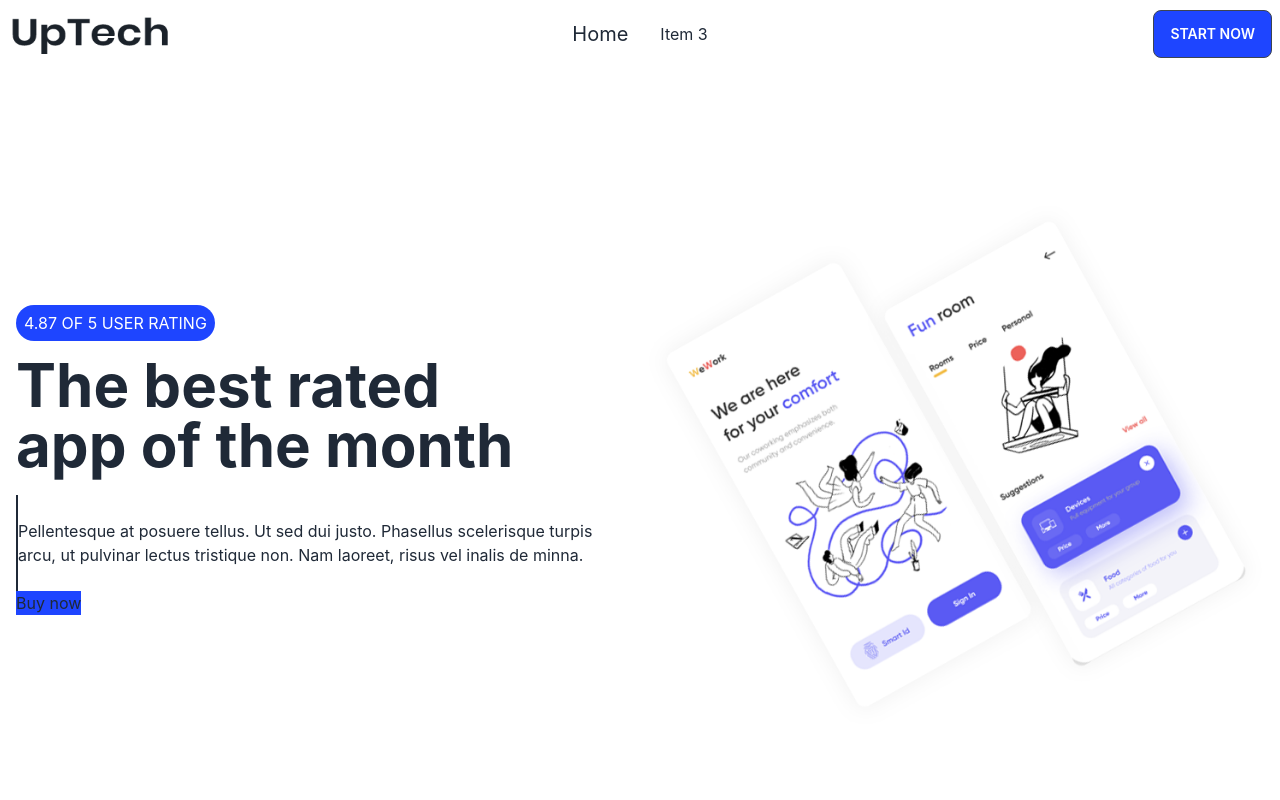
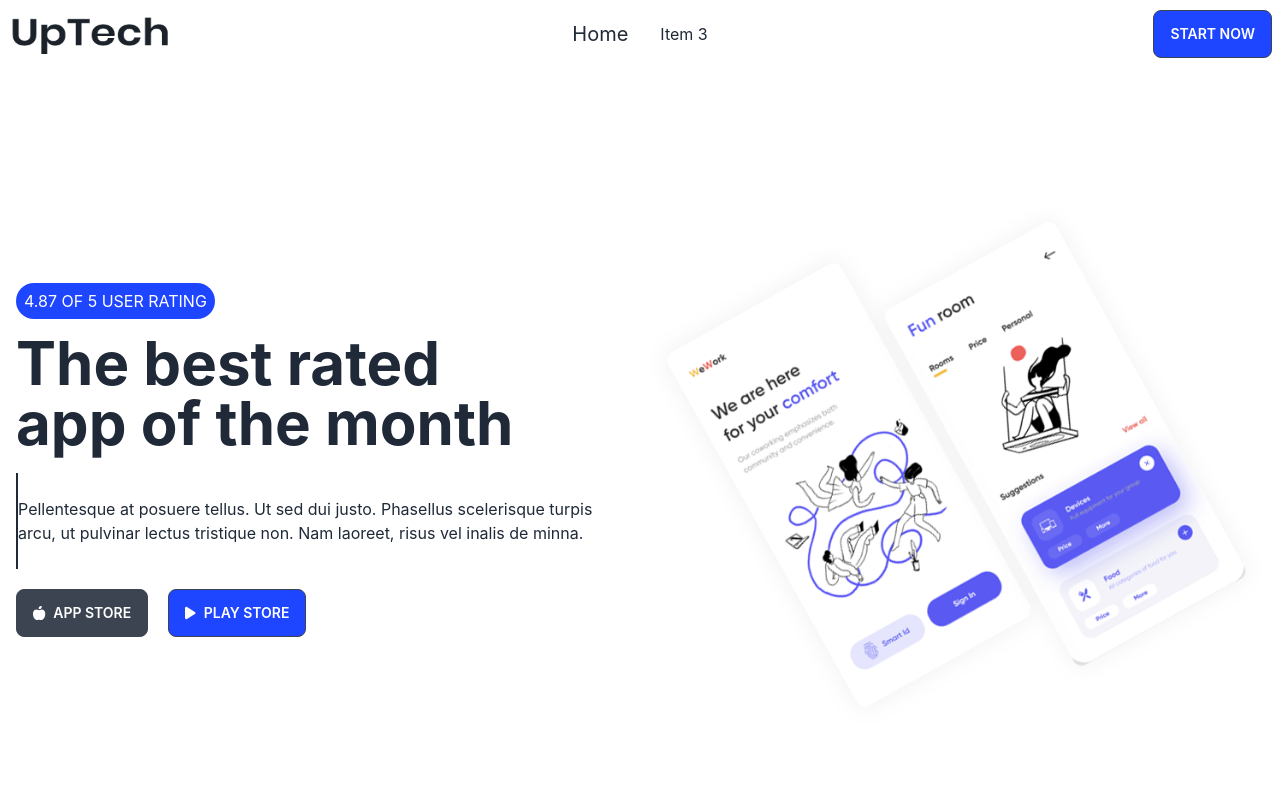
Before and after one commit to Takdirhossain/uptech-client, a React (Create React App) app: page / in a window 1280 px wide. Shown: the top 800 px of the page. Built offline with nearby package versions, Linux system fonts and the light colour scheme.

Commit message:
fix icon

```diff
--- a/src/App.css
+++ b/src/App.css
@@ -1,6 +1,4 @@
-@tailwind base;
-@tailwind components;
-@tailwind utilities;
+
 
 .App {
   text-align: center;
--- a/src/components/Banner.js
+++ b/src/components/Banner.js
@@ -1,6 +1,7 @@
 import React from 'react';
 import mobileapp from '../assets/mobapp-1.png'
-
+import { FontAwesomeIcon } from '@fortawesome/react-fontawesome'
+import { faAppleAlt, faPlay } from '@fortawesome/free-solid-svg-icons';
 
 import './Style.css'
 const Banner = () => {
@@ -13,7 +14,10 @@ const Banner = () => {
                     <label className='banner-title bg-blue p-2 rounded-full'>4.87 OF 5 USER RATING</label>
                     <h1 className="text-6xl mt-5 font-bold">The best rated <br /> app of the month</h1>
                     <p className="py-6 border-l-2 mt-5 mr-3 ">  Pellentesque at posuere tellus. Ut sed dui justo. Phasellus scelerisque turpis arcu, ut pulvinar lectus tristique non. Nam laoreet, risus vel inalis de minna.</p>
-                  <button className='bg-blue'>Buy now</button>
+                <div className='mt-5'>
+               <button className="btn  "> <FontAwesomeIcon className='mr-2' icon={faAppleAlt}></FontAwesomeIcon> App Store</button>
+               <button className="btn bg-blue ml-5"> <FontAwesomeIcon className='mr-2' icon={faPlay}></FontAwesomeIcon> Play Store</button>
+                </div>
                 </div>
                 <div className='w-2/3 '>
 
--- a/src/index.css
+++ b/src/index.css
@@ -1,3 +1,6 @@
+@tailwind base;
+@tailwind components;
+@tailwind utilities;
 body {
   margin: 0;
   font-family: -apple-system, BlinkMacSystemFont, 'Segoe UI', 'Roboto', 'Oxygen',
```
